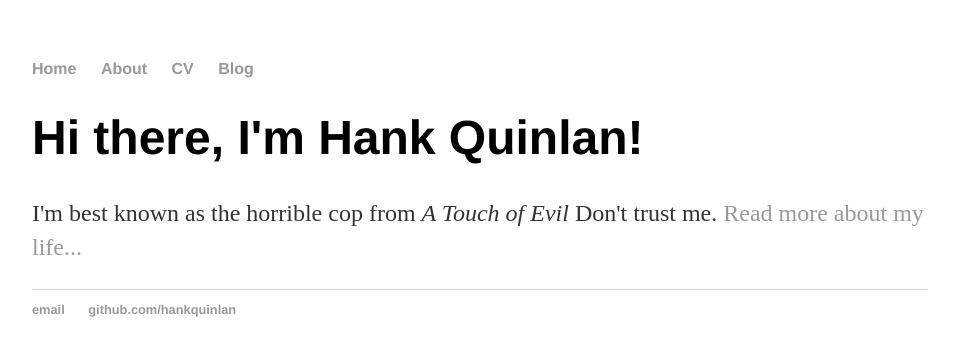
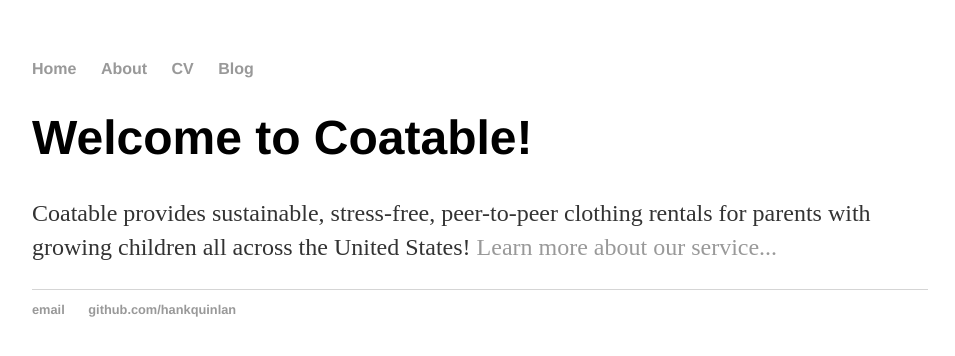
Before and after one commit to bzin22/CoatableV2, a Jekyll site: the page built from index.html, in a window 1280 px wide. Shown: the top 356 px of the page, without its empty margins (160-1115 px from the left). Built offline with Jekyll 4.4.1, drawn with Linux system fonts in a browser that asks for light colours.

Commit message:
Update index.html

```diff
--- a/index.html
+++ b/index.html
@@ -1,30 +1,8 @@
-<!DOCTYPE html>
-<html>
-	<head>
-		<title>Hank Quinlan, Horrible Cop</title>
-		<!-- link to main stylesheet -->
-		<link rel="stylesheet" type="text/css" href="/css/main.css">
-	</head>
-	<body>
-		<nav>
-    		<ul>
-        		<li><a href="/">Home</a></li>
-	        	<li><a href="/about">About</a></li>
-        		<li><a href="/cv">CV</a></li>
-        		<li><a href="/blog">Blog</a></li>
-    		</ul>
-		</nav>
-		<div class="container">
-    		<div class="blurb">
-        		<h1>Hi there, I'm Hank Quinlan!</h1>
-				<p>I'm best known as the horrible cop from <em>A Touch of Evil</em> Don't trust me. <a href="/about">Read more about my life...</a></p>
-    		</div><!-- /.blurb -->
-		</div><!-- /.container -->
-		<footer>
-    		<ul>
-        		<li><a href="mailto:hankquinlanhub@gmail.com">email</a></li>
-        		<li><a href="https://github.com/hankquinlan">github.com/hankquinlan</a></li>
-			</ul>
-		</footer>
-	</body>
-</html>
+---
+layout: default
+title: Coatable
+---
+<div class="blurb">
+	<h1>Welcome to Coatable!</h1>
+	<p>Coatable provides sustainable, stress-free, peer-to-peer clothing rentals for parents with growing children all across the United States! <a href="/about">Learn more about our service...</a></p>
+</div><!-- /.blurb -->
```
